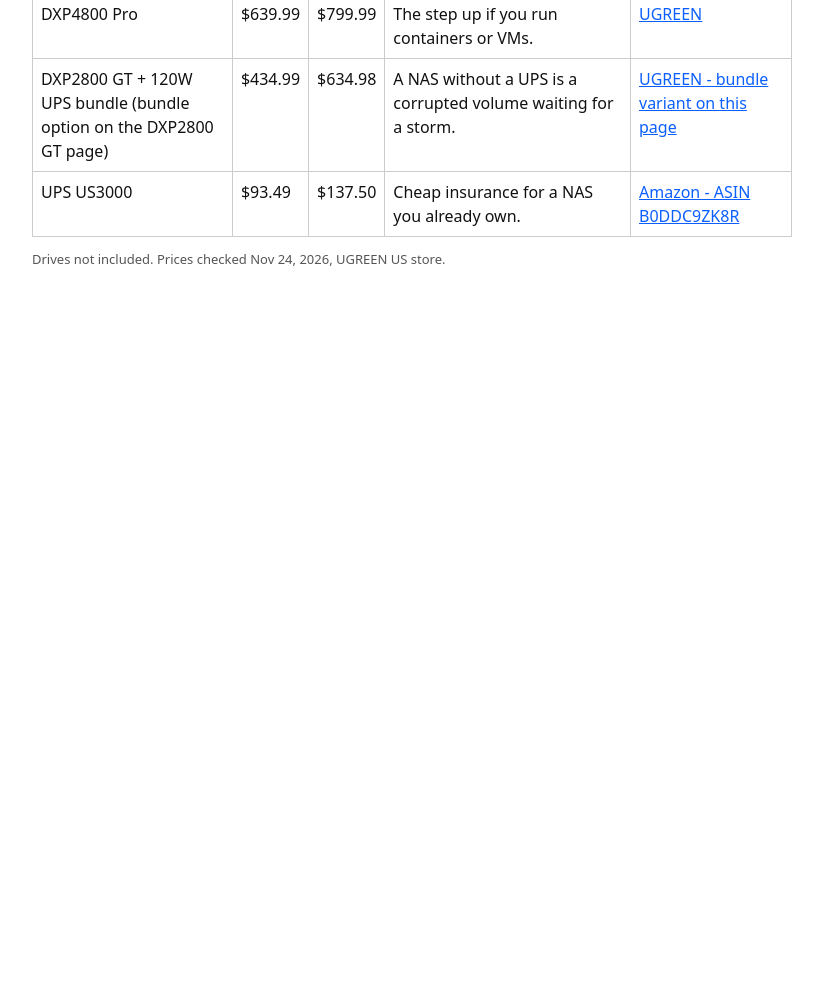
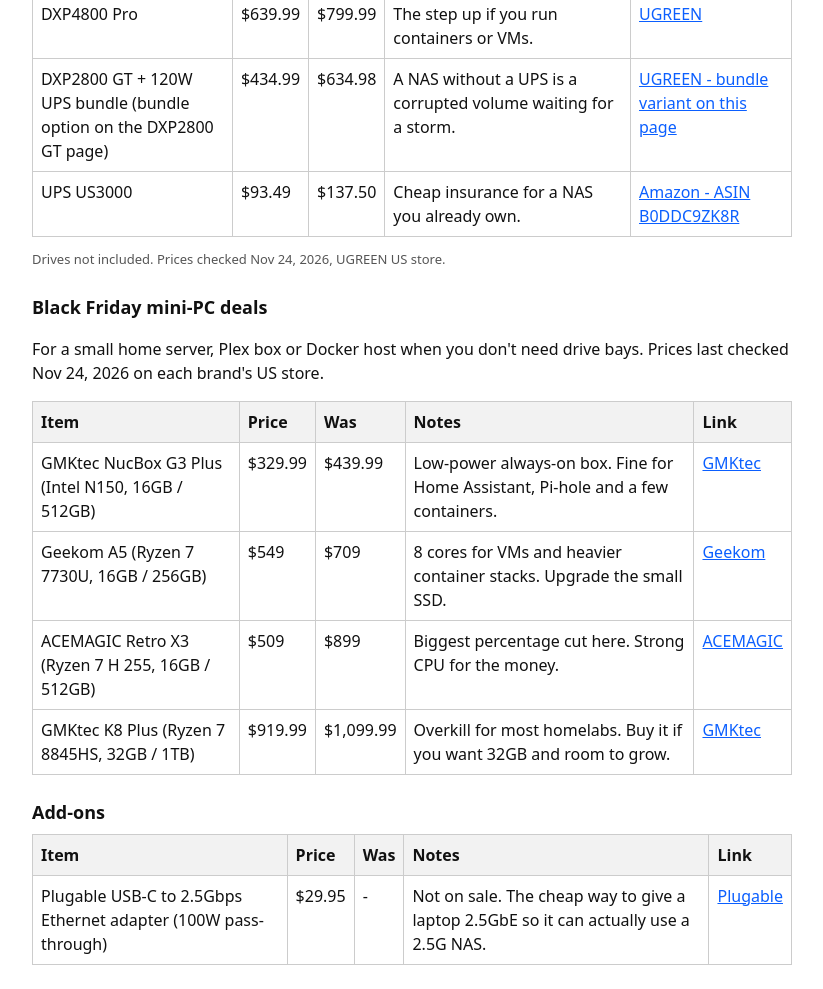
Before and after one commit to mrdooter-ctrl/cheapass, a plain HTML site: page index.html in a window 1280 px wide. Shown: the part 513-1502 px from the top of the page, without its empty margins (228-1051 px from the left). Before the commit the page ends 820 px from the top, so only its background shows below. Drawn offline with Linux system fonts and the light colour scheme.

Commit message:
Add Black Friday mini-PC deals and Plugable add-on
Co-Authored-By: Claude Opus 5.5 <noreply@anthropic.com>
Claude-Session: https://claude.ai/code/session_01AbfrSsBp7A4XLBsdP7LkrR

```diff
--- a/index.html
+++ b/index.html
@@ -3,7 +3,7 @@
 <head>
 <meta charset="utf-8">
 <meta name="viewport" content="width=device-width, initial-scale=1">
-<title>CheapAss - Black Friday homelab NAS deals</title>
+<title>CheapAss - Black Friday homelab NAS and mini-PC deals</title>
 <style>
 body{font-family:system-ui,-apple-system,"Segoe UI",Roboto,sans-serif;max-width:760px;margin:0 auto;padding:24px 16px;color:#111;line-height:1.5}
 h1{font-size:26px;margin:0 0 4px}
@@ -31,5 +31,19 @@ a{color:#0b5fff}
 <tr><td>UPS US3000</td><td>$93.49</td><td>$137.50</td><td>Cheap insurance for a NAS you already own.</td><td><a href="https://www.amazon.com/dp/B0DDC9ZK8R">Amazon - ASIN B0DDC9ZK8R</a></td></tr>
 </table>
 <p class="small">Drives not included. Prices checked Nov 24, 2026, UGREEN US store.</p>
+<h2>Black Friday mini-PC deals</h2>
+<p>For a small home server, Plex box or Docker host when you don't need drive bays. Prices last checked Nov 24, 2026 on each brand's US store.</p>
+<table>
+<tr><th>Item</th><th>Price</th><th>Was</th><th>Notes</th><th>Link</th></tr>
+<tr><td>GMKtec NucBox G3 Plus (Intel N150, 16GB / 512GB)</td><td>$329.99</td><td>$439.99</td><td>Low-power always-on box. Fine for Home Assistant, Pi-hole and a few containers.</td><td><a href="https://www.gmktec.com/products/nucbox-g3-plus-enhanced-performance-mini-pc-with-intel-n150-processor">GMKtec</a></td></tr>
+<tr><td>Geekom A5 (Ryzen 7 7730U, 16GB / 256GB)</td><td>$549</td><td>$709</td><td>8 cores for VMs and heavier container stacks. Upgrade the small SSD.</td><td><a href="https://www.geekompc.com/geekom-a5-mini-pc/">Geekom</a></td></tr>
+<tr><td>ACEMAGIC Retro X3 (Ryzen 7 H 255, 16GB / 512GB)</td><td>$509</td><td>$899</td><td>Biggest percentage cut here. Strong CPU for the money.</td><td><a href="https://acemagic.com/products/x3-mini-pc">ACEMAGIC</a></td></tr>
+<tr><td>GMKtec K8 Plus (Ryzen 7 8845HS, 32GB / 1TB)</td><td>$919.99</td><td>$1,099.99</td><td>Overkill for most homelabs. Buy it if you want 32GB and room to grow.</td><td><a href="https://www.gmktec.com/products/gmktec-nucbox-k8-plus-mini-pc-amd-ryzen%E2%84%A2-7-8845hs">GMKtec</a></td></tr>
+</table>
+<h2>Add-ons</h2>
+<table>
+<tr><th>Item</th><th>Price</th><th>Was</th><th>Notes</th><th>Link</th></tr>
+<tr><td>Plugable USB-C to 2.5Gbps Ethernet adapter (100W pass-through)</td><td>$29.95</td><td>-</td><td>Not on sale. The cheap way to give a laptop 2.5GbE so it can actually use a 2.5G NAS.</td><td><a href="https://www.plugable.com/products/usbc-e2500pd">Plugable</a></td></tr>
+</table>
 </body>
 </html>
```
